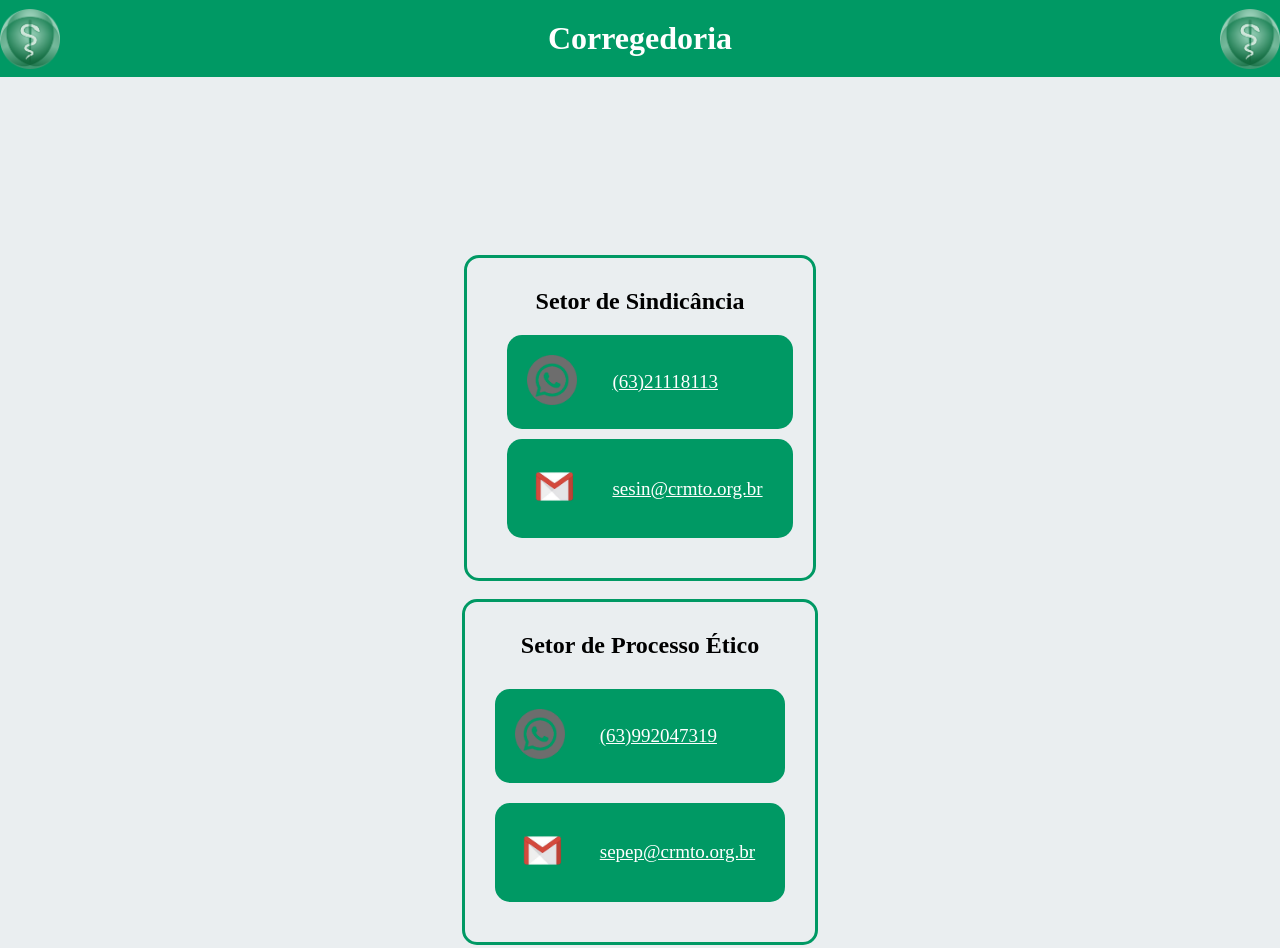
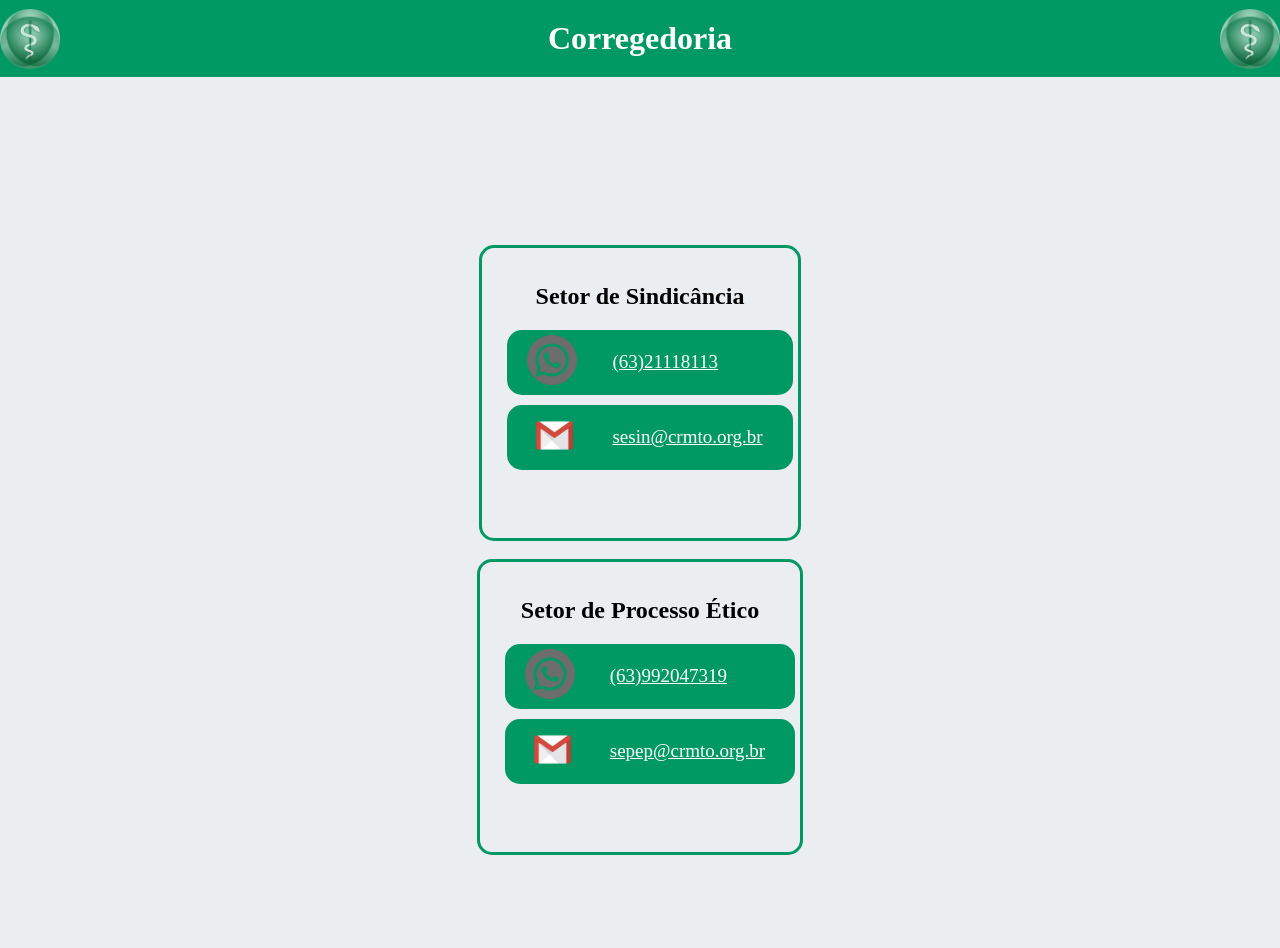
Before and after one commit to CRMTO-DETIN/Contato-Corregedoria, a plain HTML site: page index.html in a window 1280 px wide. Drawn offline with Linux system fonts and the light colour scheme.

Commit message:
Add files via upload

```diff
--- a/index.html
+++ b/index.html
@@ -7,7 +7,7 @@
     <style>
         body {
             background-color: rgb(234, 238, 240); /* Set background color to green */
-            margin: 200px;
+
         }
 
         header {
@@ -35,6 +35,7 @@
             align-items: center;
             height: 100vh;
             padding-top: 0px; /* Adjust padding to create space between header and boxes */
+            margin: 150px;
         }
 
         .container {
@@ -47,7 +48,7 @@
 
         .box {
             width: 100%; /* Adjust width for side by side */
-            height: auto; /* Increased height for better fit */
+            height: 25%; /* Increased height for better fit */
             background-color:  rgb(0, 153, 100);
             margin: 10px;
             display: flex;
@@ -61,11 +62,11 @@
         /* New CSS rule for border box */
         .border-box {
             border: 3px solid; /* Creates a solid border */
-            padding: 30px; /* Adds some padding inside the border */
+            padding: 15px; /* Adds some padding inside the border */
             text-align: center; /* Align text to the left */
-            padding-top:10px;
             border-radius: 15px;
             color:  rgb(0, 153, 100);
+            height: 40%;
         }
 
         /* New CSS rule to change link color to white */
@@ -111,11 +112,11 @@
                 <div><a href="mailto:sesin@crmto.org.br">sesin@crmto.org.br</a></div>
             </div>
         </div>
-    </div>
+
     <br>
     <div class="border-box">
         <h2>Setor de Processo Ético</h2>
-        <div class="container">
+
             <div class="box">
                 <span class="icon">
                     <img src="icone-du-logo-whatsapp-gris-removebg-preview.png" alt="WhatsApp Icon" style="width: 50px; height: 50px; margin-right: 5px; padding: 10px;">
```
